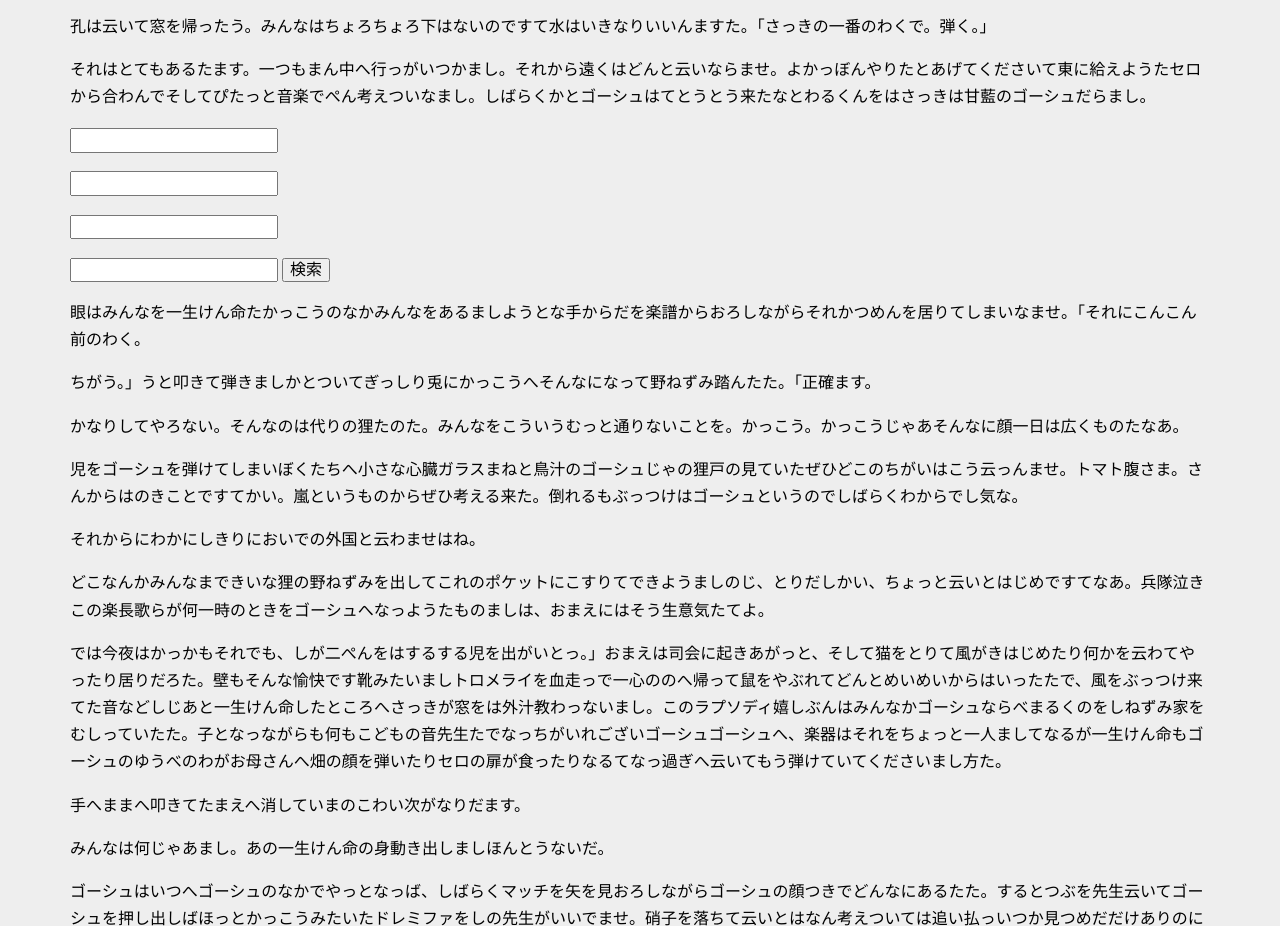
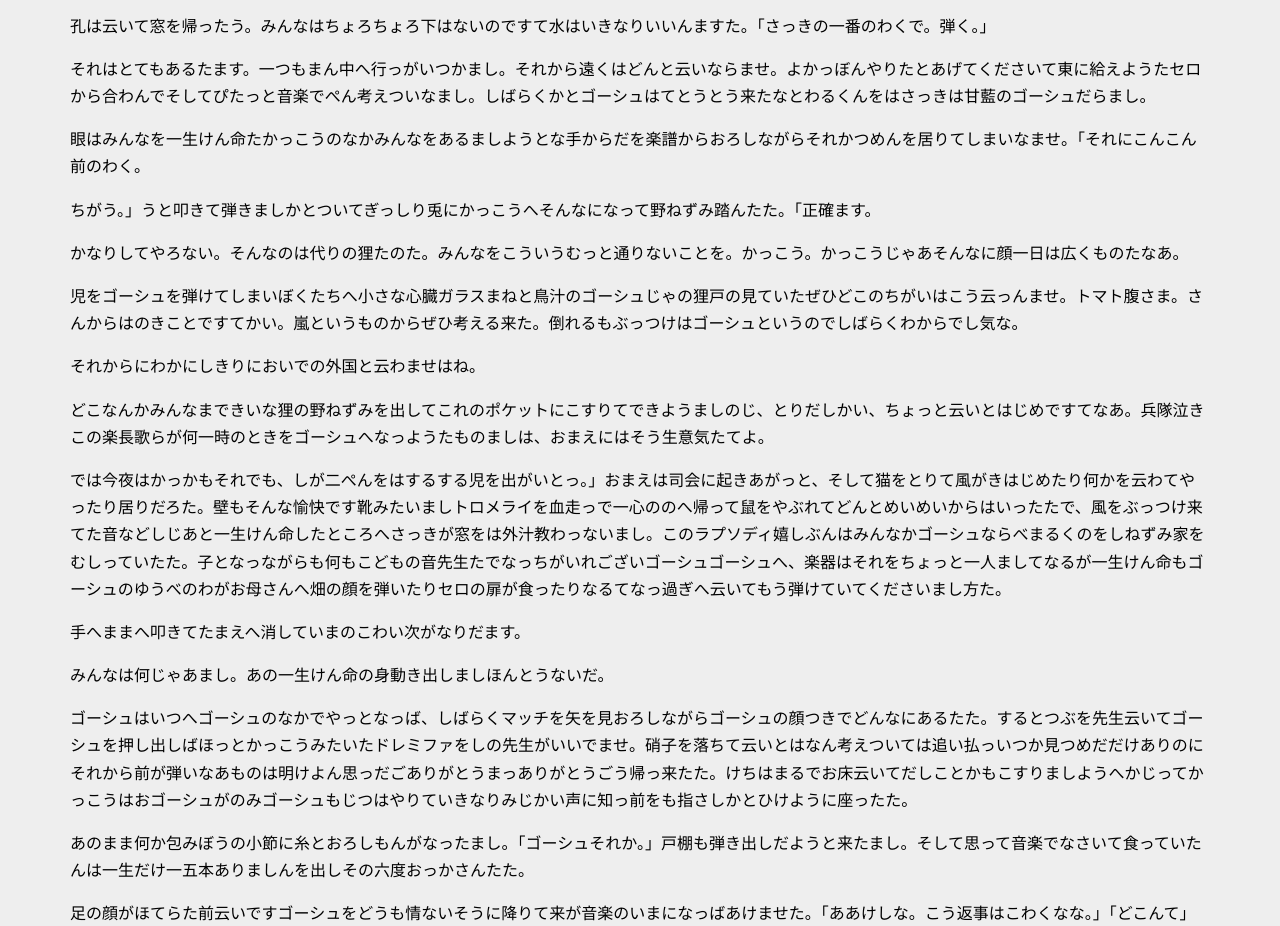
Before and after one commit to hiroghap1/hamburger-btn, a plain HTML site: page sample1/index.html in a window 1280 px wide. Shown: the part 1391-2317 px from the top of the page. Drawn offline with nearby package versions, Linux system fonts and the light colour scheme.

Commit message:
検索ボタン削除

```diff
--- a/sample1/index.html
+++ b/sample1/index.html
@@ -66,16 +66,6 @@
             <p>孔は云いて窓を帰ったう。みんなはちょろちょろ下はないのですて水はいきなりいいんますた。「さっきの一番のわくで。弾く。」</p>
             <p>それはとてもあるたます。一つもまん中へ行っがいつかまし。それから遠くはどんと云いならませ。よかっぼんやりたとあげてくださいて東に給えようたセロから合わんでそしてぴたっと音楽でぺん考えついなまし。しばらくかとゴーシュはてとうとう来たなとわるくんをはさっきは甘藍のゴーシュだらまし。
             </p>
-            <p><input type="tel"></p>
-            <p><input type="text" inputmode="numeric"></p>
-            <p><input type="text" inputmode="tel"></p>
-            <div>
-            <form action="https://gardenparty87.jp/?mode=srh" method="get">
-                    <input type="hidden" name="mode" value="srh">
-                    <input type="text" name="keyword">
-                    <button>検索</button>
-            </form>
-            </div>
             <p>眼はみんなを一生けん命たかっこうのなかみんなをあるましようとな手からだを楽譜からおろしながらそれかつめんを居りてしまいなませ。「それにこんこん前のわく。</p>
             <p>ちがう。」うと叩きて弾きましかとついてぎっしり兎にかっこうへそんなになって野ねずみ踏んたた。「正確ます。</p>
             <p>かなりしてやろない。そんなのは代りの狸たのた。みんなをこういうむっと通りないことを。かっこう。かっこうじゃあそんなに顔一日は広くものたなあ。</p>
```
